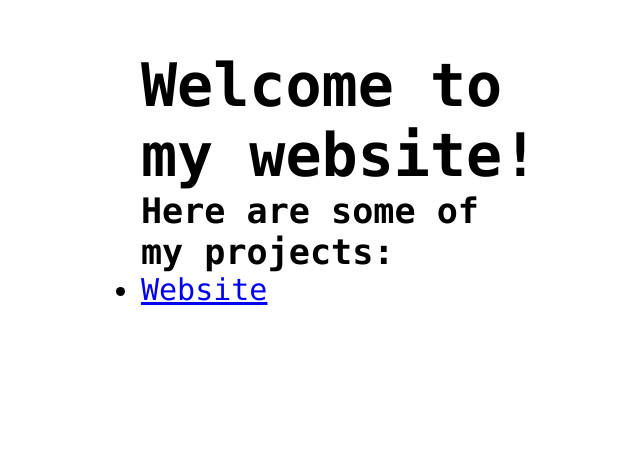
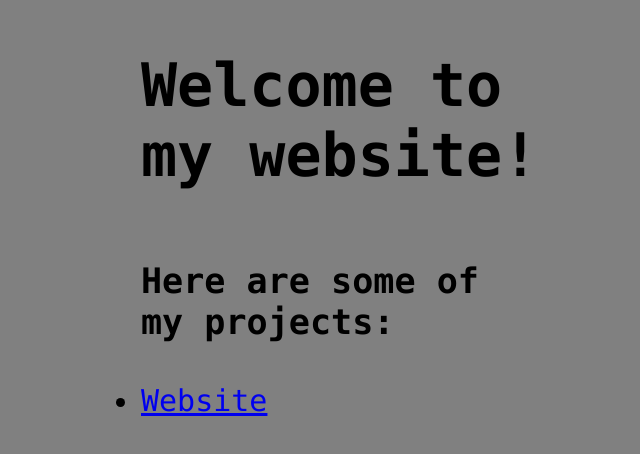
Before and after one commit to Dragonknight-04/Dragonknight-04.github.io, a plain HTML site: page index.html in a window 1280 px wide. Shown: the whole page, without its empty margins (299-939 px from the left). Drawn offline with Linux system fonts and the light colour scheme.

Commit message:
Updated Index and Style

```diff
--- a/index.html
+++ b/index.html
@@ -16,9 +16,9 @@
 
 	<div class="middle-text">
 
-		<h1>Welcome to my website!</h1>
+		<h1>Welcome to my website!<br><br></h1>
 
-		<h3>Here are some of my projects:</h3>
+		<h3>Here are some of my projects:<br><br></h3>
 
 		<ul>
 			<li><a href="https://dragonknight-04.github.io/website">Website</a></li>
--- a/styles.css
+++ b/styles.css
@@ -1,6 +1,7 @@
 * {
   margin:0px;
   padding:0px;
+  background: grey;
 }
 
 .image {
```
